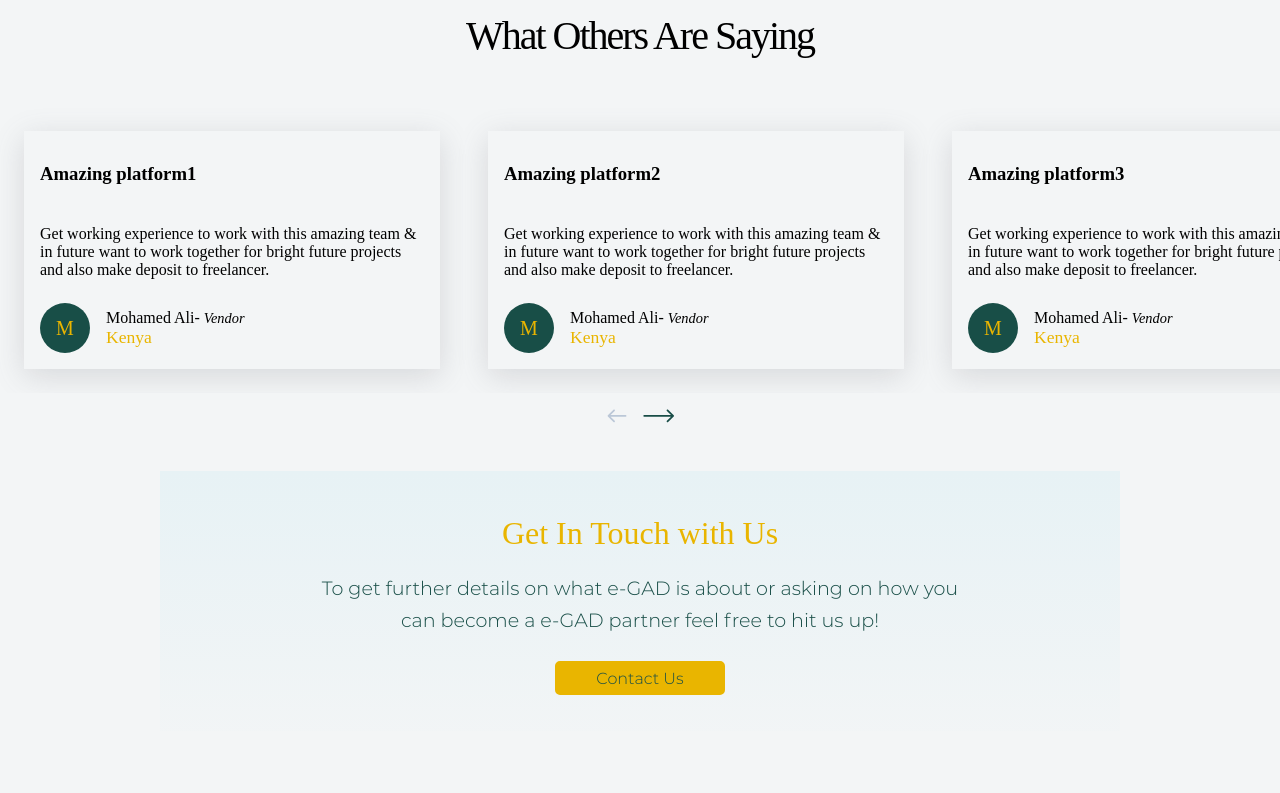
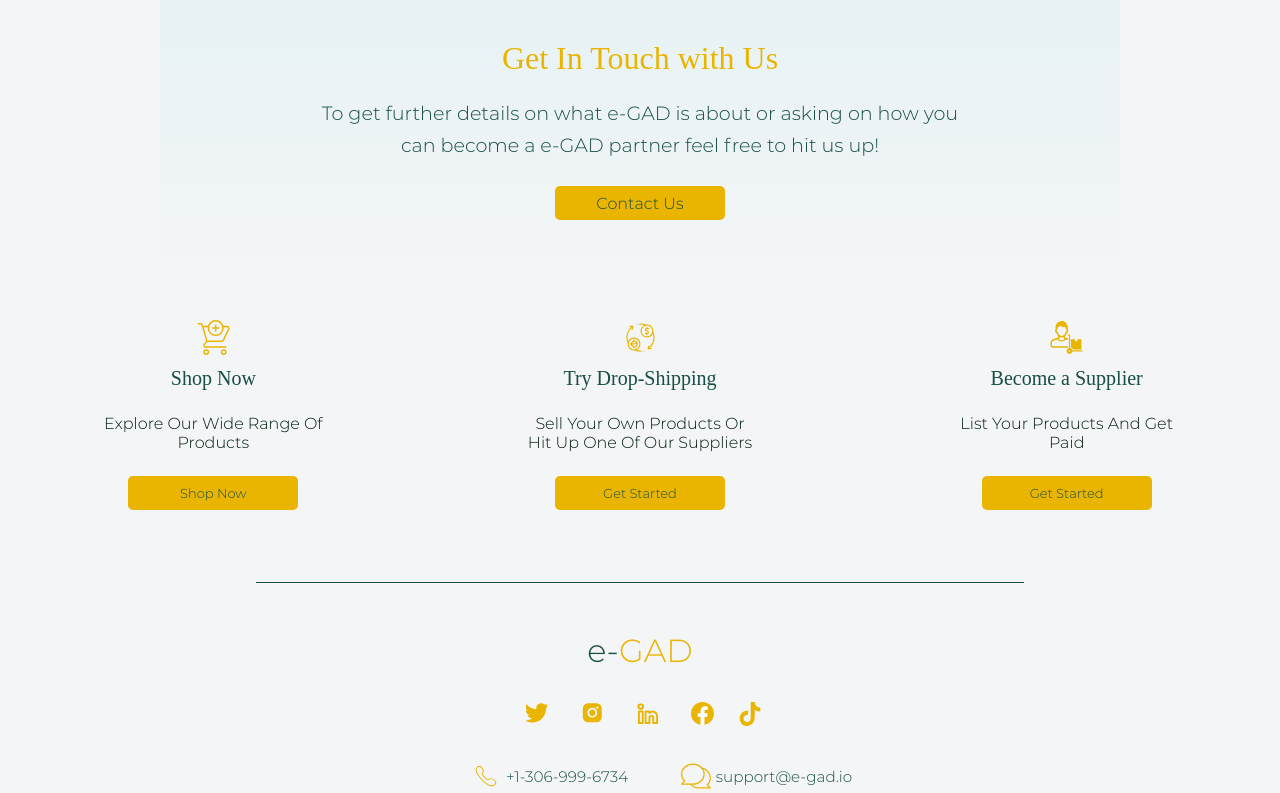
Before and after one commit to amar-eng/GadoDemo, a React (Create React App) app in the folder cli/: page / in a window 1280 px wide. Shown: the part 2500-3293 px from the top of the page. Built offline with nearby package versions, Linux system fonts and the light colour scheme; a web font is replaced by a local one.

Commit message:
adding partials and homepage content

```diff
--- a/cli/src/App.scss
+++ b/cli/src/App.scss
@@ -31,19 +31,24 @@ body {
   // overflow-x: hidden;
   background-color: #f3f5f6;
   //   background-color: blue;
+
 }
 
 ::-webkit-scrollbar {
-  width: 9px;
+  width: 5px;
+  overflow: auto;
 }
   ::-webkit-scrollbar-track {
     background: $gold;
+    overflow: auto;
 }
   ::-webkit-scrollbar-thumb {
     background: $green;
     border-radius:5px;
+    overflow: auto;
 }
 ::-webkit-scrollbar-thumb:hover {
 
   background: $golden;
+  overflow: auto;
 }
--- a/cli/src/components/Bottom.jsx
+++ b/cli/src/components/Bottom.jsx
@@ -16,7 +16,7 @@ const Bottom = () => {
           link: '/shop',
         },
         {
-            heading: "I'm a Drop-Shipper",
+            heading: "Try Drop-Shipping",
             icon: vending,
             text: 'Sell your own products or hit up one of our suppliers',
             btn:'Get Started',
--- a/cli/src/components/Footer.jsx
+++ b/cli/src/components/Footer.jsx
@@ -33,7 +33,7 @@ const Footer = () => {
             </div>
             <div className='footer__phone'>
                 <img src={message} alt='email' className='footer__icon footer__icons'/>
-                <p className='footer__text'>support@eGAD.com</p>
+                <p className='footer__text'>support@e-gad.io</p>
             </div>
 
 
--- a/cli/src/partials/_variables.scss
+++ b/cli/src/partials/_variables.scss
@@ -14,7 +14,7 @@ $offwhite: rgb(231, 242, 245);
 $black: #000000;
 $white: #e8ecedef;
 
-$gold: #E4DEAE;
+$gold: rgb(228, 222, 174);
 $green: #184D47;
 $green: rgb(24, 78, 71);
 $silver: #B7BF96;
--- a/cli/src/screens/Contact.jsx
+++ b/cli/src/screens/Contact.jsx
@@ -9,7 +9,7 @@ const Contact = () => {
       <div className='contact'>
           <Navbar/>
           <h1 className='contact__header'>
-                Contact Us
+                Let's Talk
           </h1>
           <div className='contact__info'>
             <div className='contact__phone'>
--- a/cli/src/screens/HomeScreen.js
+++ b/cli/src/screens/HomeScreen.js
@@ -5,7 +5,7 @@ import { HomeContent } from "../components/HomeContent";
 import Benefits from "../components/Benefits";
 import Global from "../components/Global";
 import Works from "../components/Works";
-import Testimonial from "../components/Testimonial";
+// import Testimonial from "../components/Testimonial";
 import Intouch from "../components/Intouch";
 import Bottom from "../components/Bottom";
 import Footer from "../components/Footer";
@@ -19,7 +19,7 @@ const Home = () => {
      <Benefits/>
      <Works/>
      <Global/>
-     <Testimonial/>
+     {/* <Testimonial/> */}
      <Intouch/>
      <Bottom/>
      <Footer/>
```
Also changed, not shown: 2 other files (tests, documents, lock files or other folders).
